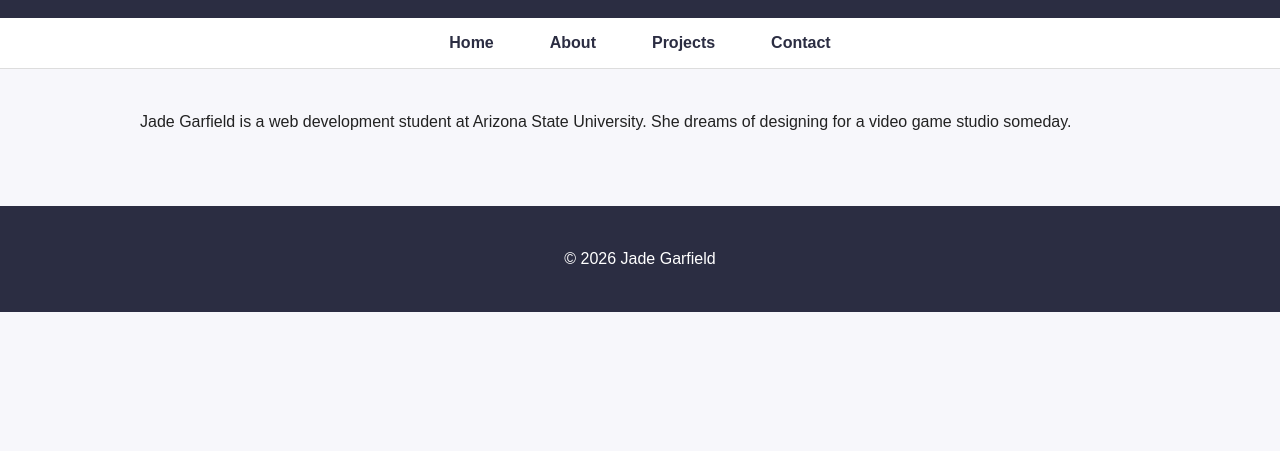
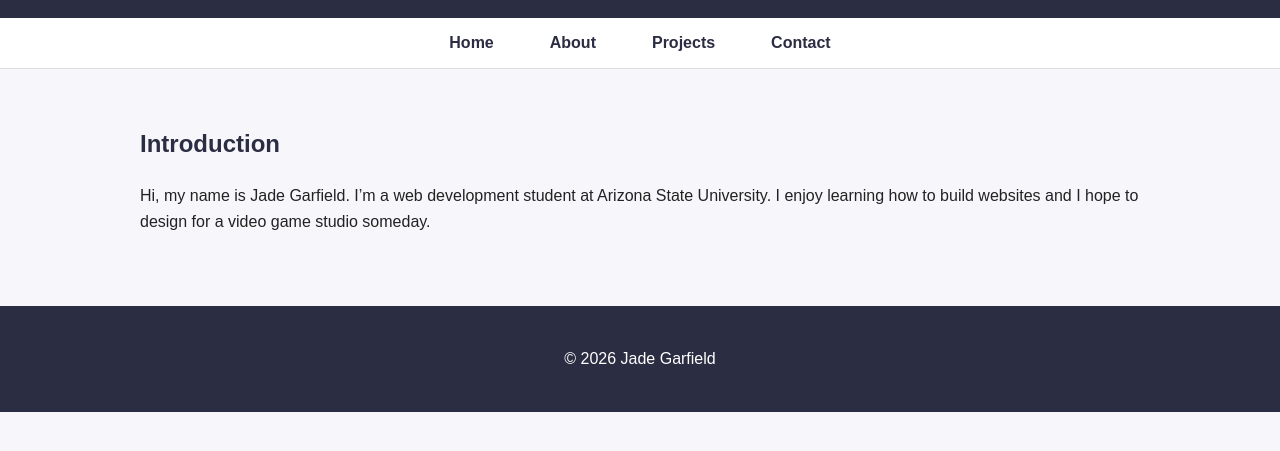
Before and after one commit to jagarfie/jade-garfield-portfolio, a plain HTML site: page about.html in a window 1280 px wide. Shown: the part 97-548 px from the top of the page. Drawn offline with Linux system fonts and the light colour scheme.

Commit message:
updated about

```diff
--- a/about.html
+++ b/about.html
@@ -22,7 +22,13 @@
 </nav>
 
 <main>
-    <p>Jade Garfield is a web development student at Arizona State University. She dreams of designing for a video game studio someday.</p>
+    <section>
+        <h2>Introduction</h2>
+        <p>
+            Hi, my name is Jade Garfield. I’m a web development student at Arizona State University.
+            I enjoy learning how to build websites and I hope to design for a video game studio someday.
+        </p>
+    </section>
 </main>
 
 <footer>
```
